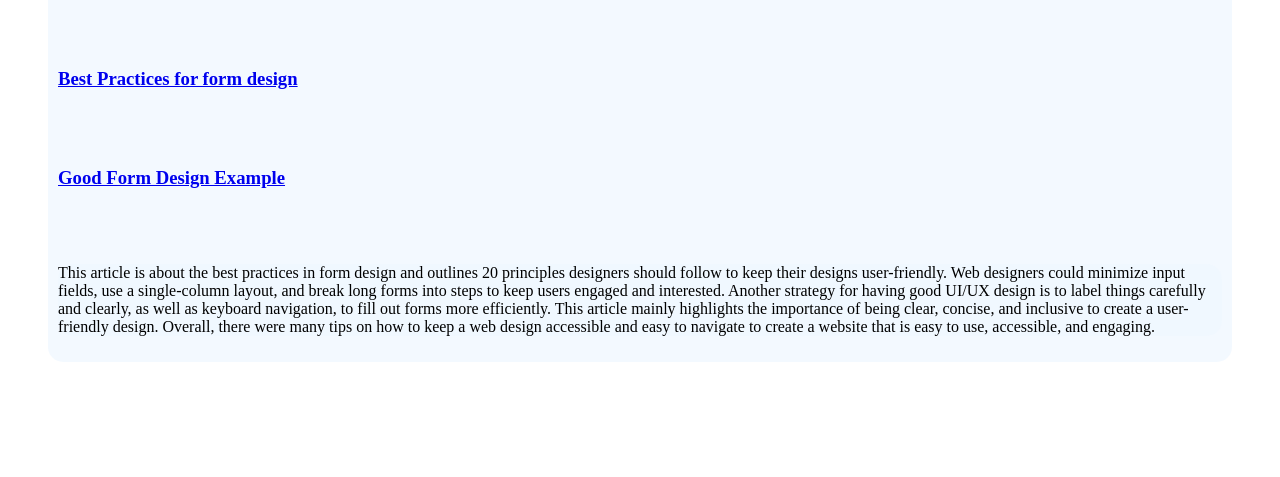
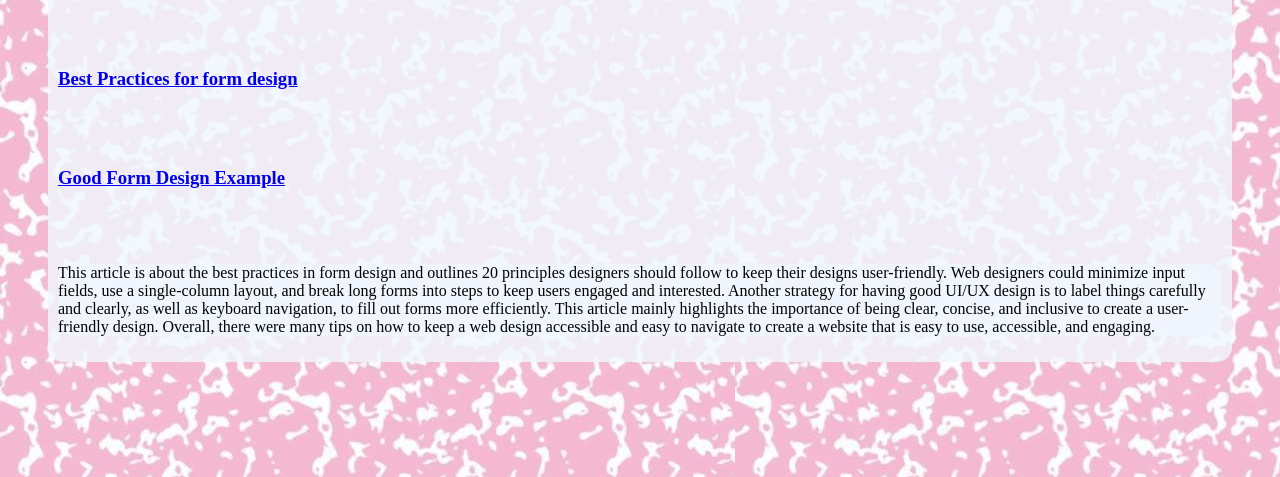
Before and after one commit to saulvidales3/DES157A, a plain HTML site: page learning journal /index.html in a window 1280 px wide. Shown: the part 323-800 px from the top of the page. Drawn offline with nearby package versions, Linux system fonts and the light colour scheme.

Commit message:
link to DES 157A

```diff
--- a/learning journal /styles.css
+++ b/learning journal /styles.css
@@ -1,5 +1,5 @@
 body {
-  background-image: url("pinkcomp.jpg");
+  background-image: url("images\ /pinkcomp.jpg");
 }
 
 
```
